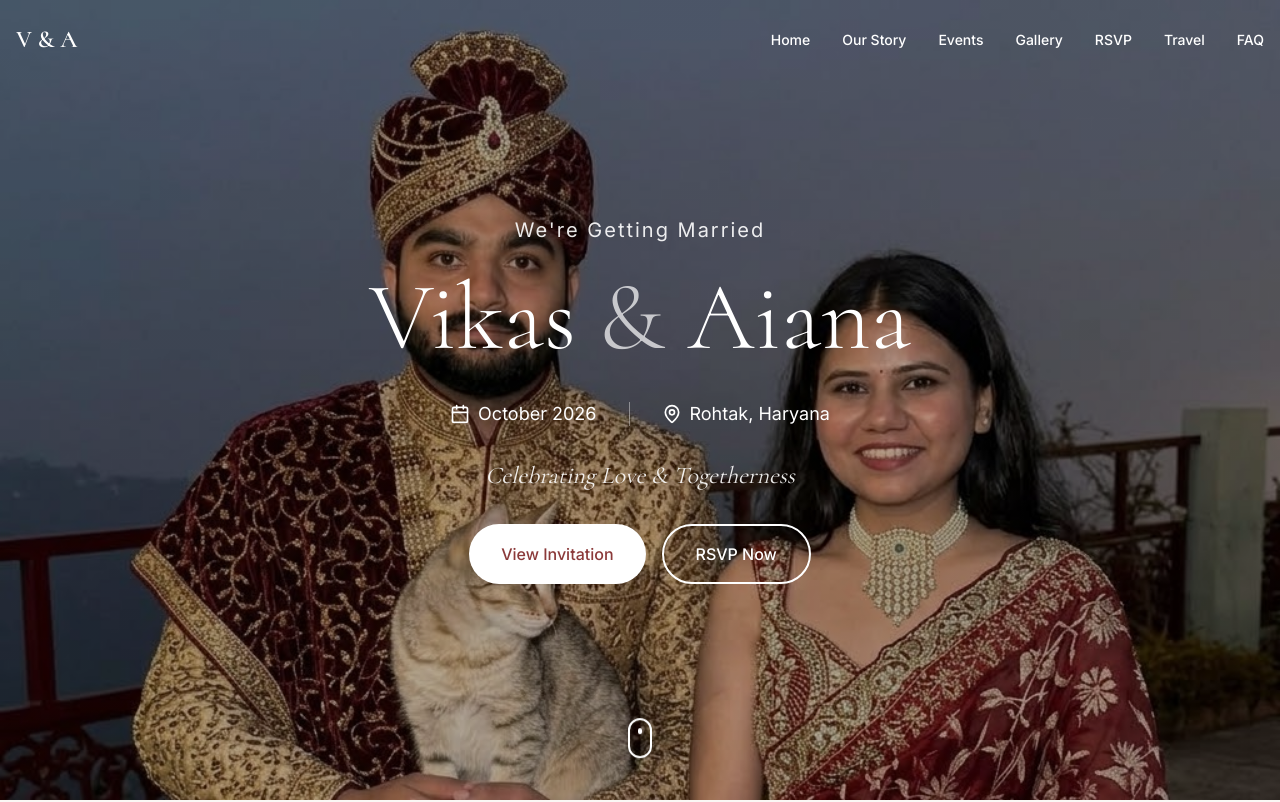
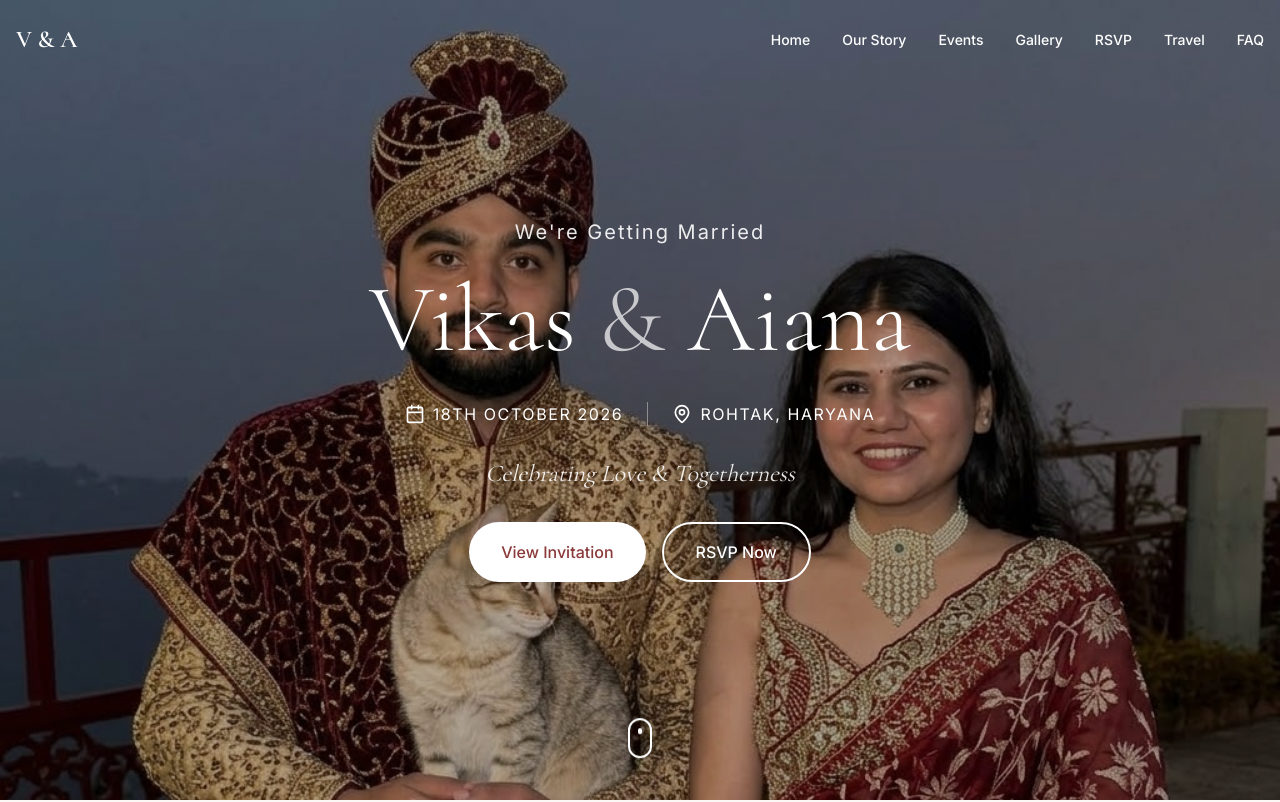
Before and after one commit to nishthaanand220/vikas-aiana, a React (Vite) app: page / in a window 1280 px wide. Shown: the top 802 px of the page. Built offline with nearby package versions, Linux system fonts and the light colour scheme.

Commit message:
Update wedding date to 18th October 2026 across the site

```diff
--- a/src/app/components/Footer.tsx
+++ b/src/app/components/Footer.tsx
@@ -11,7 +11,7 @@ export default function Footer() {
   });
 
   useEffect(() => {
-    const weddingDate = new Date("2026-10-20T06:00:00").getTime();
+    const weddingDate = new Date("2026-10-18T06:00:00").getTime();
 
     const timer = setInterval(() => {
       const now = new Date().getTime();
--- a/src/app/components/Hero.tsx
+++ b/src/app/components/Hero.tsx
@@ -26,10 +26,10 @@ export default function Hero() {
           <h1 className="mb-6" style={{ fontSize: 'clamp(3rem, 10vw, 6rem)', fontWeight: 300, lineHeight: 1.2 }}>
             Vikas <span className="opacity-70">&</span> Aiana
           </h1>
-          <div className="flex flex-col md:flex-row items-center justify-center gap-4 md:gap-8 mb-8 text-base md:text-lg">
+          <div className="flex flex-col sm:flex-row items-center justify-center gap-6 mb-8 text-sm md:text-base tracking-widest uppercase">
             <div className="flex items-center gap-2">
               <Calendar className="w-5 h-5" />
-              <span>October 2026</span>
+              <span>18th October 2026</span>
             </div>
             <div className="hidden md:block w-px h-6 bg-white/40" />
             <div className="flex items-center gap-2">
--- a/src/app/components/Invitation.tsx
+++ b/src/app/components/Invitation.tsx
@@ -70,7 +70,7 @@ export default function Invitation() {
 
             <div className="my-8 py-8 border-t border-b border-[#D4A574]/30">
               <p className="text-lg mb-2">
-                <strong>October 20, 2026</strong>
+                <strong>18th October, 2026</strong>
               </p>
               <p className="text-base text-[#6B6B6B] mb-4">
                 6:00 AM onwards
--- a/src/app/components/WeddingEvents.tsx
+++ b/src/app/components/WeddingEvents.tsx
@@ -4,7 +4,7 @@ import { Calendar, Clock, MapPin, Sparkles } from "lucide-react";
 const events = [
   {
     name: "Morning Pheras",
-    date: "October 20, 2026",
+    date: "18th October 2026",
     time: "9:00 AM - 1:00 PM",
     venue: "The Grand Palace, Rohtak",
     dress: "Traditional Indian",
@@ -13,7 +13,7 @@ const events = [
   },
   {
     name: "Evening Reception",
-    date: "October 20, 2026",
+    date: "18th October 2026",
     time: "7:00 PM onwards",
     venue: "Grand Ballroom, The Grand Palace",
     dress: "Formal / Evening Wear",
```
